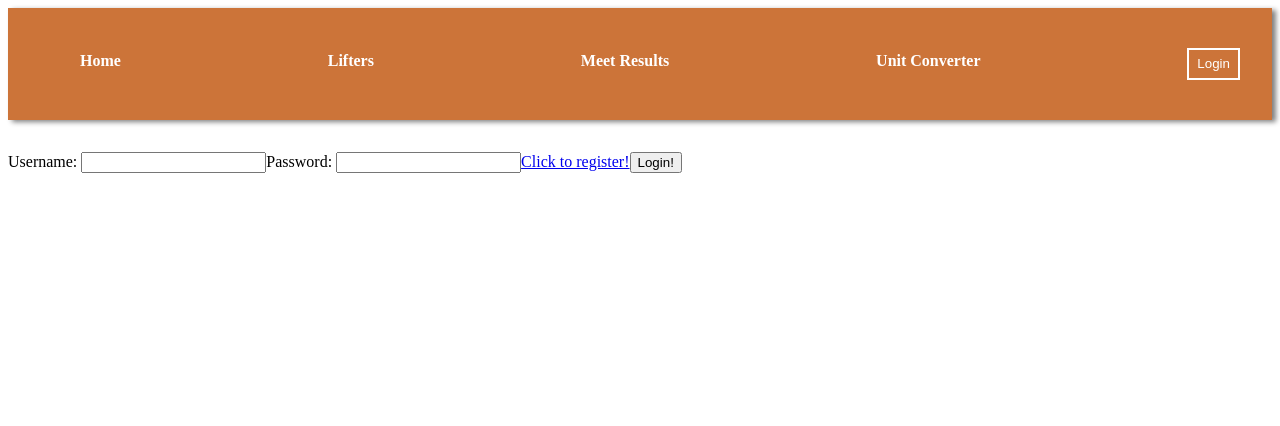
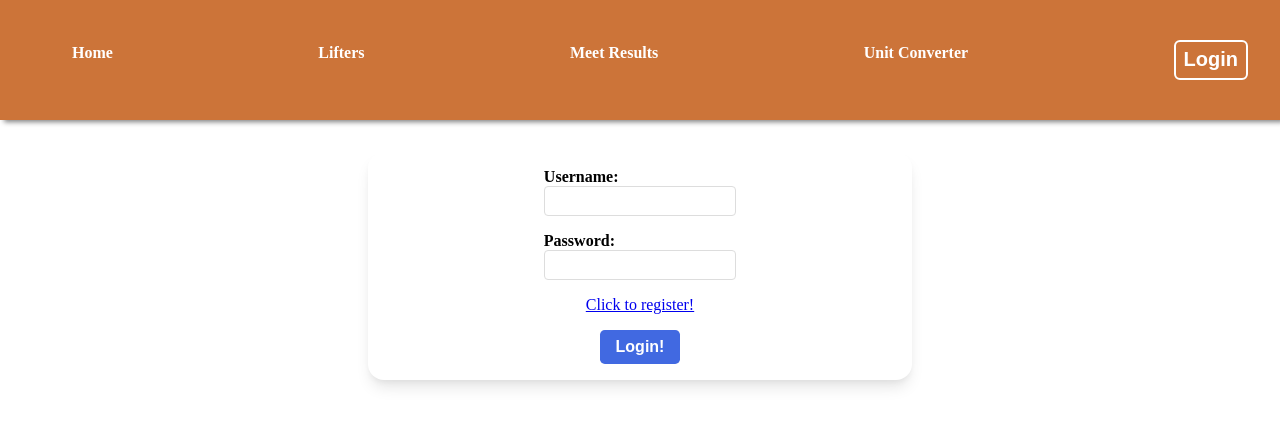
Before and after one commit to Runderbund/powerlifting-results, a React (Create React App) app in the folder frontend/: page /login in a window 1280 px wide. Shown: the top 426 px of the page. Built offline with nearby package versions, Linux system fonts and the light colour scheme.

Commit message:
Created the front-end for uploading results. Continued work on views.

```diff
--- a/frontend/src/App.js
+++ b/frontend/src/App.js
@@ -1,5 +1,7 @@
 // General Imports
 import { Routes, Route } from "react-router-dom";
+import styles from './App.module.css';
+
 //import "./App.css"; useful start, but interfering with my own modular styling.
 
 // Pages Imports
@@ -20,8 +22,9 @@ import PrivateRoute from "./utils/PrivateRoute";
 
 function App() {
   return (
-    <div>
+    <div className={styles.appContainer}>
       <Navbar />
+      <div className={styles.routesContainer}>
         <Routes>
           <Route path="/" element={<HomePage />} />
           <Route path="/register" element={<RegisterPage />} />
@@ -40,6 +43,7 @@ function App() {
           />
         </Routes>
       </div>
+    </div>
   );
 }
 
--- /dev/null
+++ b/frontend/src/App.module.css
@@ -0,0 +1,14 @@
+.appContainer {
+    display: flex;
+    flex-direction: column;
+    min-height: 100vh;
+  }
+
+  .routesContainer {
+    flex-grow: 1;
+  }
+
+  body, html {
+    margin: 0;
+    padding: 0;
+}
--- a/frontend/src/pages/ResultsUploadPage/ResultsUploadPage.js
+++ b/frontend/src/pages/ResultsUploadPage/ResultsUploadPage.js
@@ -1,13 +1,38 @@
 import React from "react";
 import styles from "./ResultsUploadPage.module.css";
 
+const ResultsUploadPage = () => {
+  // Event handler for the form submission
+  const handleSubmit = (event) => {
+    event.preventDefault();
+    // Here you can handle the form data, for example, send it to a server
+    console.log(event.target.meetName.value);
+    console.log(event.target.meetDate.value);
+    console.log(event.target.resultsFile.files[0]);
+  };
 
-const ResultsUploadPage = () => {
   return (
     <div className={styles.container}>
-      <h1>Results Upload Placeholder</h1>
+      <h1>Upload Meet Results</h1>
+      <form onSubmit={handleSubmit}>
+        <label>
+          Meet Name:
+          <input type="text" name="meetName" required />
+        </label>
+        <label>
+          Meet Date:
+          <input type="date" name="meetDate" required />
+        </label>
+        <label>
+          Results File:
+          <input type="file" name="resultsFile" required />
+        </label>
+        <button type="submit">Upload</button>
+      </form>
     </div>
   );
 };
 
 export default ResultsUploadPage;
+
+// TODO: Add drag and drop capability with react-dropzone
--- a/frontend/src/pages/ResultsUploadPage/ResultsUploadPage.module.css
+++ b/frontend/src/pages/ResultsUploadPage/ResultsUploadPage.module.css
@@ -1,7 +1,68 @@
 .container {
+  align-items: flex-start;
+  padding-top: 10vh;
   margin: 0 auto;
   overflow: auto;
   text-align: center;
-  min-height: 100vh;
+  min-height: 90vh;
   background-color: burlywood;
+  font-family: Arial, sans-serif;
 }
+
+form {
+  width: 40%; /* Set the width of the form */
+  margin-left: auto;
+  margin-right: auto;
+  display: flex;
+  flex-direction: column;
+  align-items: center;
+  gap: 1em;
+  background-color: white;
+  padding: 1em;
+  border-radius: 1em;
+  box-shadow: 0px 10px 15px -3px rgba(0, 0, 0, 0.1),
+              0px 4px 6px -2px rgba(0, 0, 0, 0.05);
+}
+
+.uploadBox {
+  width: 300px;
+  padding: 2rem;
+  border: 1px solid black;
+  border-radius: 5px;
+  text-align: center;
+  background-color: rgb(153, 203, 247);
+}
+
+.uploadBox input[type="file"] {
+  width: 100%;
+  padding: 0.5rem;
+  margin: 1rem 0;
+}
+
+label {
+  display: flex;
+  flex-direction: column;
+  font-weight: bold;
+}
+
+input {
+  padding: 0.5em;
+  border-radius: 0.3em;
+  border: 1px solid #ddd;
+}
+
+button {
+  padding: 0.5em 1em;
+  border: none;
+  border-radius: 0.3em;
+  background-color: royalblue;
+  color: white;
+  font-size: 1em;
+  font-weight: bold;
+  cursor: pointer;
+  transition: background-color 0.3s ease;
+}
+
+button:hover {
+  background-color: darkblue;
+}
```
Also changed, not shown: 2 other files (tests, documents, lock files or other folders). Lines whose indentation alone changed are shown as unchanged.
